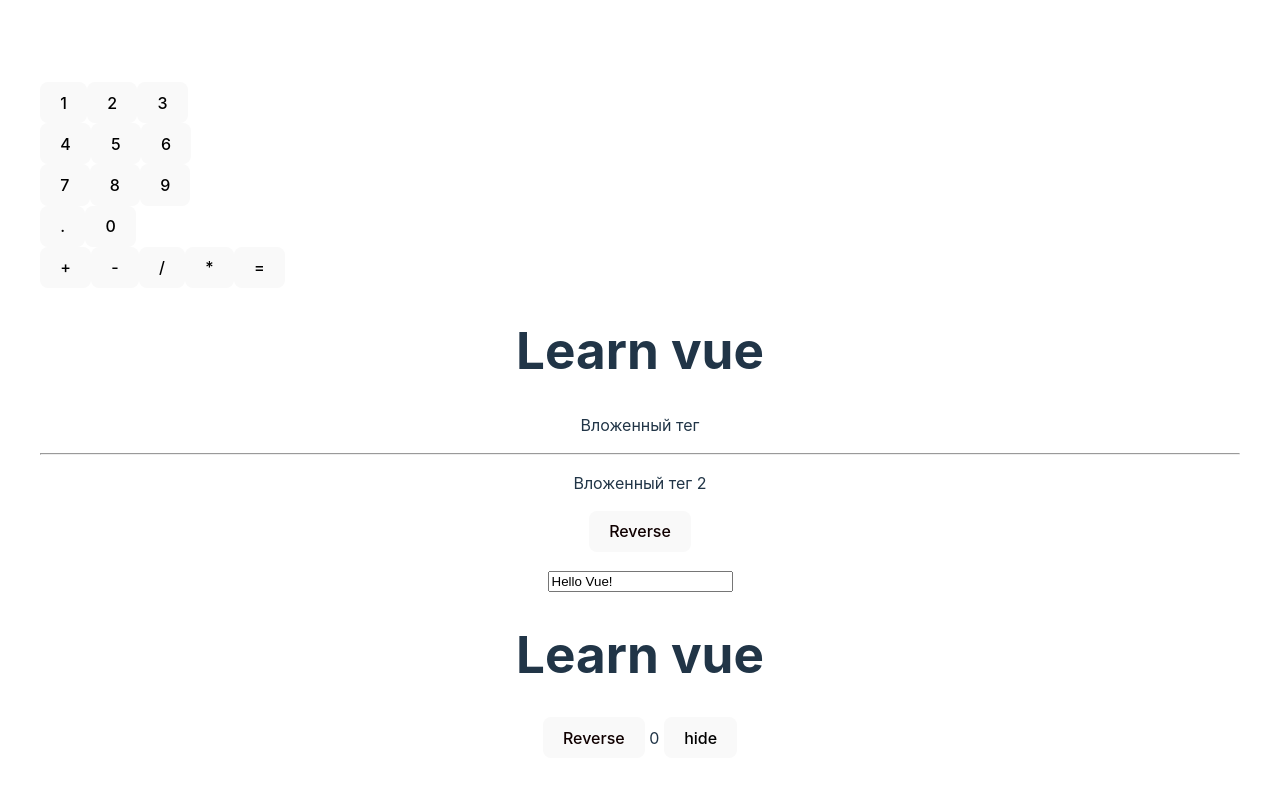
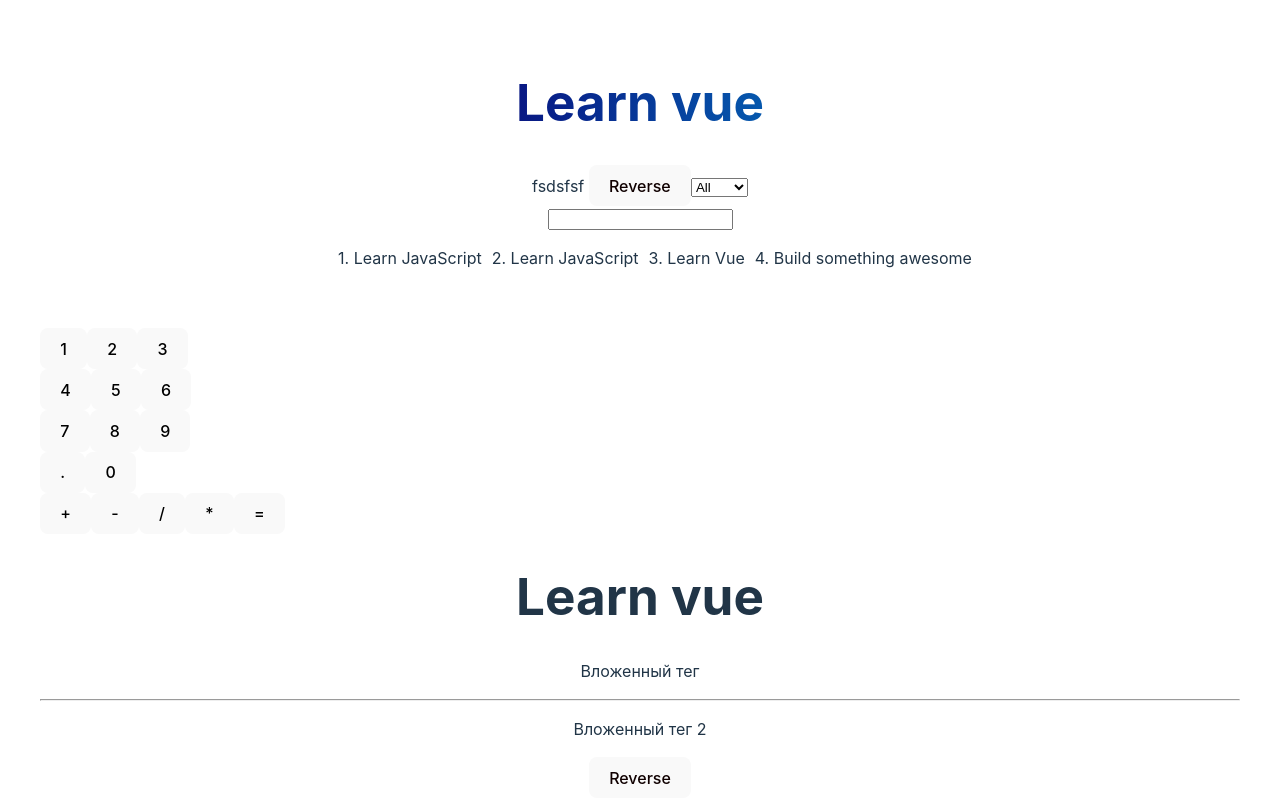
Before and after one commit to Gakmannn/WEB36VUE, a Vue app: page / in a window 1280 px wide. Shown: the top 800 px of the page. Built offline with nearby package versions, Linux system fonts and the light colour scheme.

Commit message:
Данные, методы, computed, watch

```diff
--- a/src/App.vue
+++ b/src/App.vue
@@ -1,4 +1,24 @@
 <template>
+
+  <Options/>
+
+  <select v-model="select">
+    <option value="All">All</option>
+    <option value="Learn">Learn</option>
+    <option value="Read">Read</option>
+    <option value="Build">Build</option>
+  </select>
+
+  <form @submit.prevent="addToDo">
+    <input v-model="newTodo" type="text">
+  </form>
+
+  <transition-group name="list" tag="ul">
+    <!-- <li v-for="todo, index of filteredArr" :key="index" class="list-item">{{ todo.text }}</li> -->
+    <template v-for="todo, index of filteredArr" :key="todo.id">
+      <ToDoElement :todo="todo" :index="index" class="list-item" />
+    </template>
+  </transition-group>
 
   <VueCalc></VueCalc>
 
@@ -22,28 +42,16 @@
 
   <hr>
 
-  <select v-model="select">
-    <option value="All">All</option>
-    <option value="Learn">Learn</option>
-    <option value="Read">Read</option>
-    <option value="Build">Build</option>
-  </select>
-
-  <ul>
-    <!-- <li v-for="todo, index of todos" :key="index">{{ todo.text }}</li> -->
-    <template v-for="todo, index of filteredArr" :key="todo.id">
-      <ToDoElement :todo="todo" :index="index" />
-    </template>
-  </ul>
-
 </template>
 
 <script setup lang="ts">
+import Options from './components/HeaderOptionsApi.vue'
 import ToDoElement from './components/ToDoElement.vue'
 import VueCalc from './components/DelegatedCalc.vue'
 import {ref, computed, watch, onMounted, onBeforeUnmount} from 'vue'
 const color = null
 const html = ref(`<h1>HTML code</h1>`)
+const newTodo = ref('')
 
 const a = ref(0)
 const select = ref('All')
@@ -56,23 +64,29 @@ const todos = ref([
   { id: 3, text: 'Build something awesome' }
 ])
 
-const filteredArr = ref([...todos.value])
+const addToDo = ()=>{
+  todos.value.push({
+    id: todos.value.length,
+    text: newTodo.value
+  })
+  newTodo.value = ''
+}
 
-watch(()=>select.value, (oldVal, newVal)=>{
+
+watch(() => select.value, async (newVal, oldVal)=>{
+  console.log('old:', oldVal, 'new:', newVal)
+})
+watch(() => todos.value.length, async  (newVal, oldVal)=>{
+  console.log('old:', oldVal, 'new:', newVal)
+})
+
+const filteredArr = computed(()=>{
   if (select.value == 'All') {
-    filteredArr.value = todos.value
+    return todos.value
   } else {
-    filteredArr.value = todos.value.filter((el) => el.text.startsWith(select.value))
+    return todos.value.filter((el) => el.text.startsWith(select.value))
   }
 })
-
-// const filteredArr = computed(()=>{
-//   if (select.value == 'All') {
-//     return todos.value
-//   } else {
-//     return todos.value.filter((el) => el.text.startsWith(select.value))
-//   }
-// })
 
 
 
@@ -87,6 +101,21 @@ message.value = 'Hello Vue!'
 </script>
 
 <style scoped>
+.list-item {
+    display: inline-block;
+    margin-right: 10px;
+  }
+
+.list-enter-active,
+.list-leave-active {
+  transition: all 1s ease;
+}
+
+.list-enter-from,
+.list-leave-to {
+  opacity: 0;
+  transform: translateY(30px);
+}
 h1 {
   user-select: none;
 }
--- /dev/null
+++ b/src/components/HeaderOptionsApi.vue
@@ -0,0 +1,67 @@
+<template>
+  <h1 v-if="bool" @click="str += '!'">{{ str }}</h1>
+  <h1 v-else @click="str += '!'">{{ str.split('').reverse().join('') }}</h1>
+
+  {{ myFunc1 }}
+  <slot></slot>
+
+  <button v-on:click="myFunc" :style="'color:#' + color">Reverse</button>
+</template>
+
+<script lang="ts">
+export default {
+  data() {
+    return {
+      str: 'Learn vue',
+      bool: true,
+      color: 100000,
+    }
+  },
+  components: {
+
+  },
+  computed: {
+    myFunc1() {
+      return 'fsdsfsf'
+    }
+  },
+  methods: {
+    myFunc() {
+      this.bool = !this.bool
+      this.color += 500
+    },
+  },
+  beforeCreate() {
+    console.log('created')
+  },
+  beforeMount() {
+    console.log('onBeforeMount')
+  },
+  mounted() {
+    console.log('onMounted')
+  },
+  beforeUpdate() {
+    console.log('onBeforeUpdate')
+  },
+  updated() {
+    console.log('onUpdated')
+  },
+  beforeUnmount() {
+    console.log('onBeforeUnmount')
+  },
+  unmounted() {
+    console.log('onUnmounted')
+  },
+}
+
+</script>
+
+<style scoped>
+h1 {
+  user-select: none;
+  background: linear-gradient(90deg, rgba(2, 0, 36, 1) 0%, rgba(9, 9, 121, 1) 35%, rgba(0, 212, 255, 1) 100%);
+  -webkit-background-clip: text;
+  background-clip: text;
+  -webkit-text-fill-color: transparent;
+}
+</style>
```
